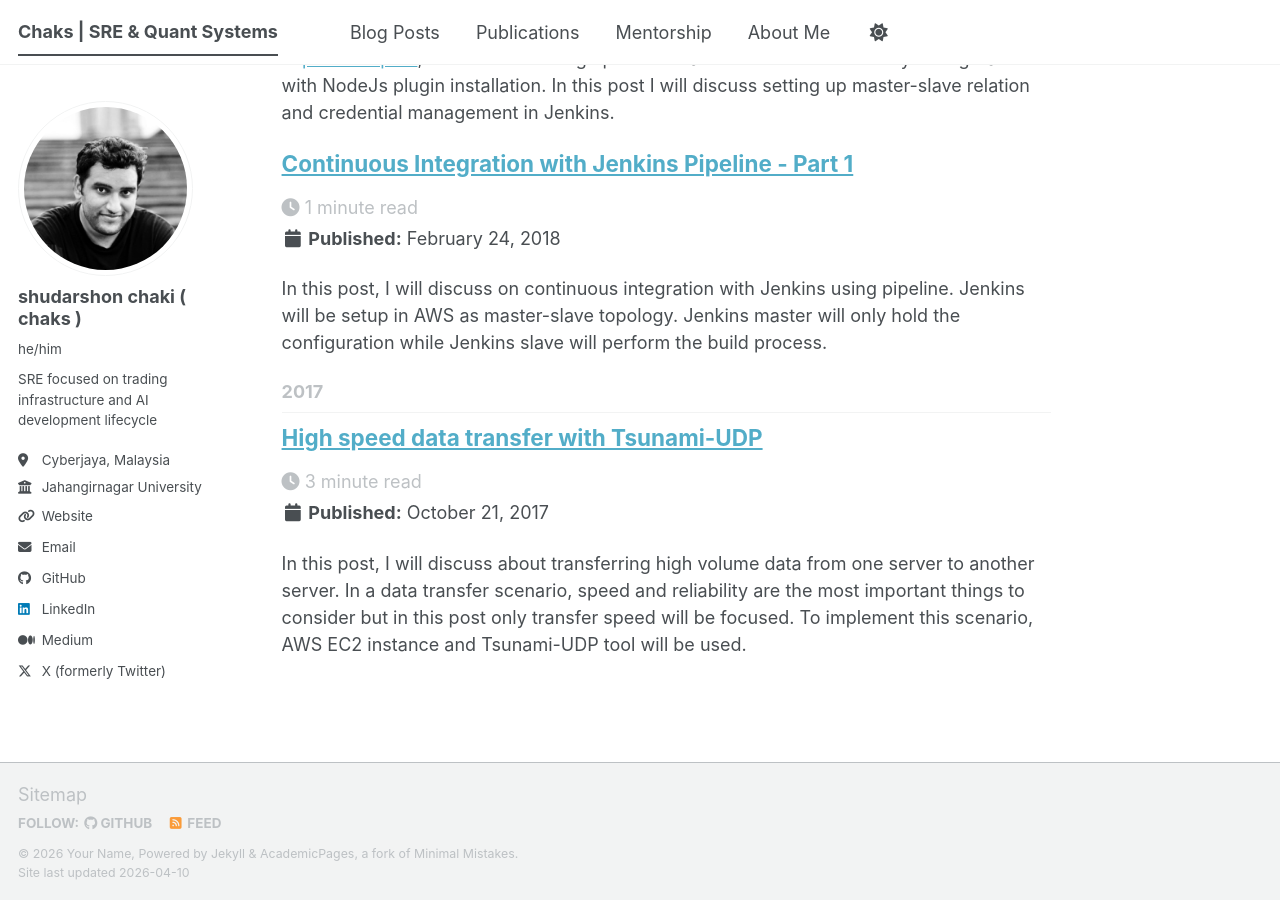
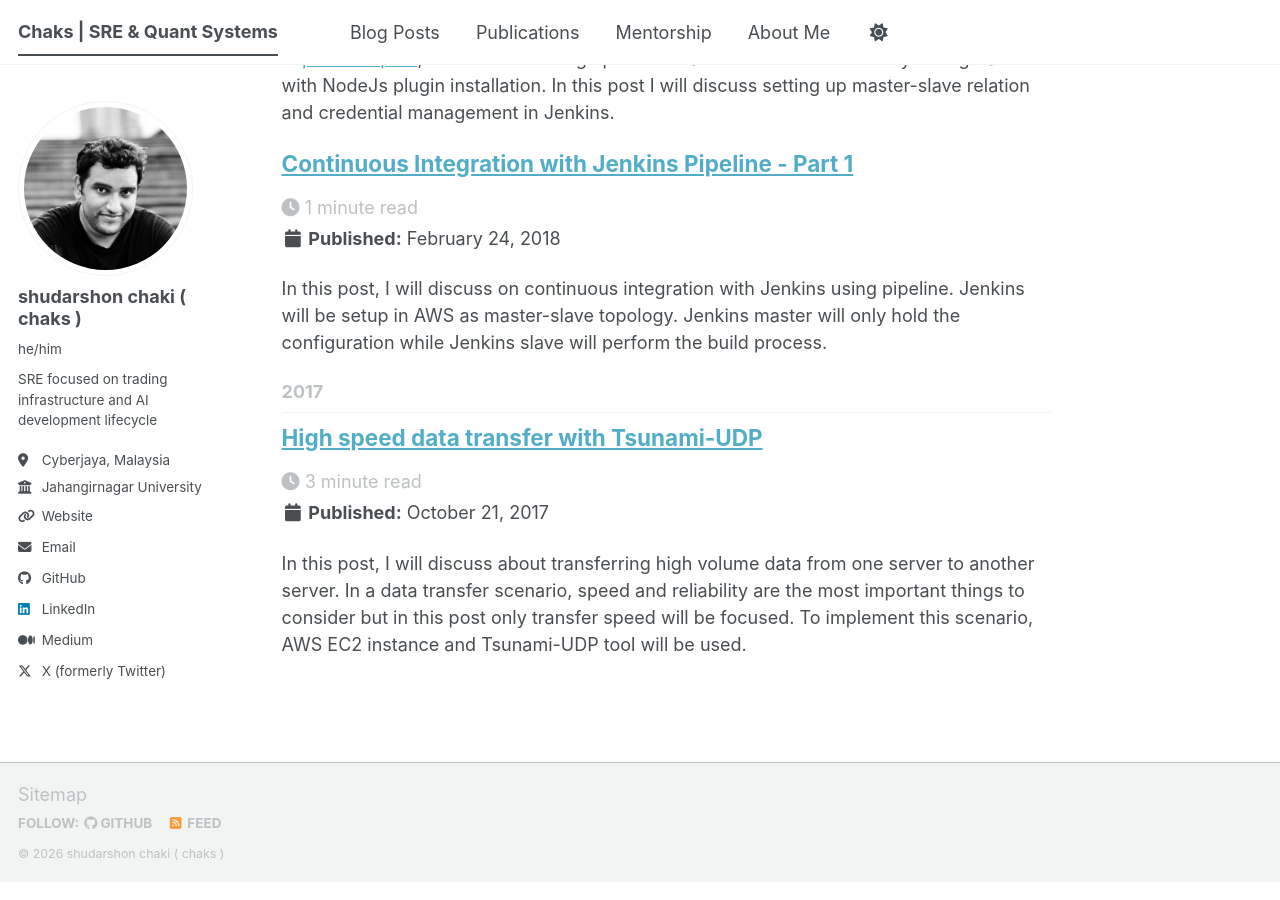
Before and after one commit to chaks03/chaks03.github.io, a Jekyll site: the page built from _pages/about.html, in a window 1280 px wide and 900 px high, scrolled down 4717 px. Built offline with Jekyll 4.4.1, drawn with Linux system fonts in a browser that asks for light colours; a script bundle is joined from its source files by our own code; library files that are not in the unit come from our copies.

Commit message:
change footer

```diff
--- a/_config.yml
+++ b/_config.yml
@@ -11,7 +11,7 @@ locale                   : "en-US"
 site_theme               : "default" # The available themes options are "default", "air", "sunrise", "mint", "dirt" and "contrast"
 title                    : "Chaks | SRE & Quant Systems"
 title_separator          : "-"
-name                     : &name "Your Name"
+name                     : &name "shudarshon chaki ( chaks )"
 description              : &description "Your Name's academic portfolio"   # Update this with a general description of your site, this is the default if not overridden by a page
 url                      : https://chaks03.github.io # The base hostname & protocol for your site e.g. "https://[your GitHub username].github.io",
                                                            # or if you already have some other page hosted on Github then use "https://[your GitHub username].github.io/[Your Repo Name]"
--- a/_includes/footer.html
+++ b/_includes/footer.html
@@ -20,6 +20,5 @@
 {% endif %}
 
 <div class="page__footer-copyright">
-  &copy; {{ site.time | date: '%Y' }} {{ site.name | default: site.title }}, {{ site.data.ui-text[site.locale].powered_by | default: "Powered by" }} <a href="https://jekyllrb.com" rel="nofollow">Jekyll</a> &amp; <a href="https://github.com/academicpages/academicpages.github.io">AcademicPages</a>, a fork of <a href="https://mademistakes.com/work/minimal-mistakes-jekyll-theme/" rel="nofollow">Minimal Mistakes</a>.<br />
-  Site last updated {{ "now" | date: '%Y-%m-%d' }}
+  &copy; {{ site.time | date: '%Y' }} {{ site.name | default: site.title }}
 </div>
```
